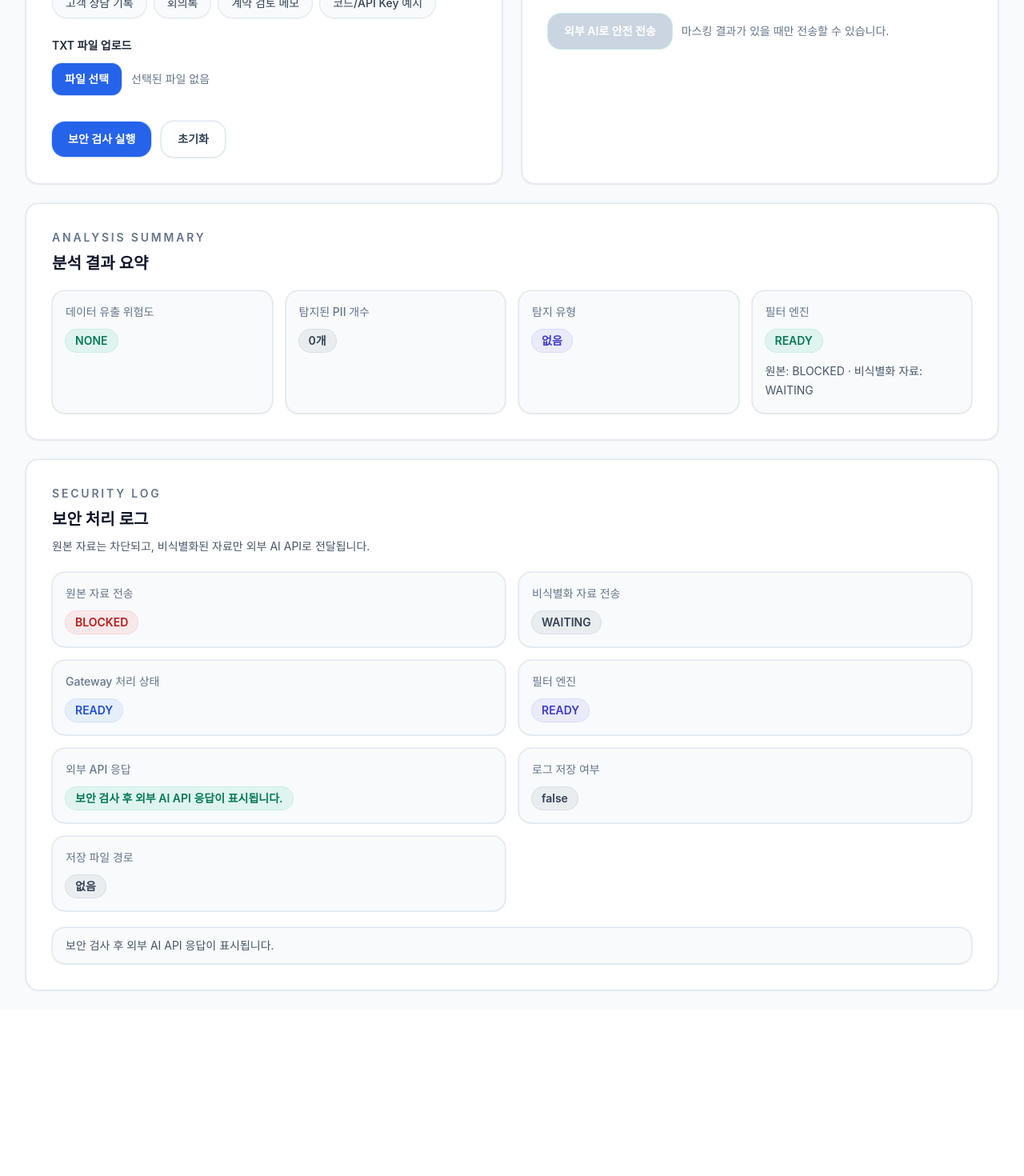
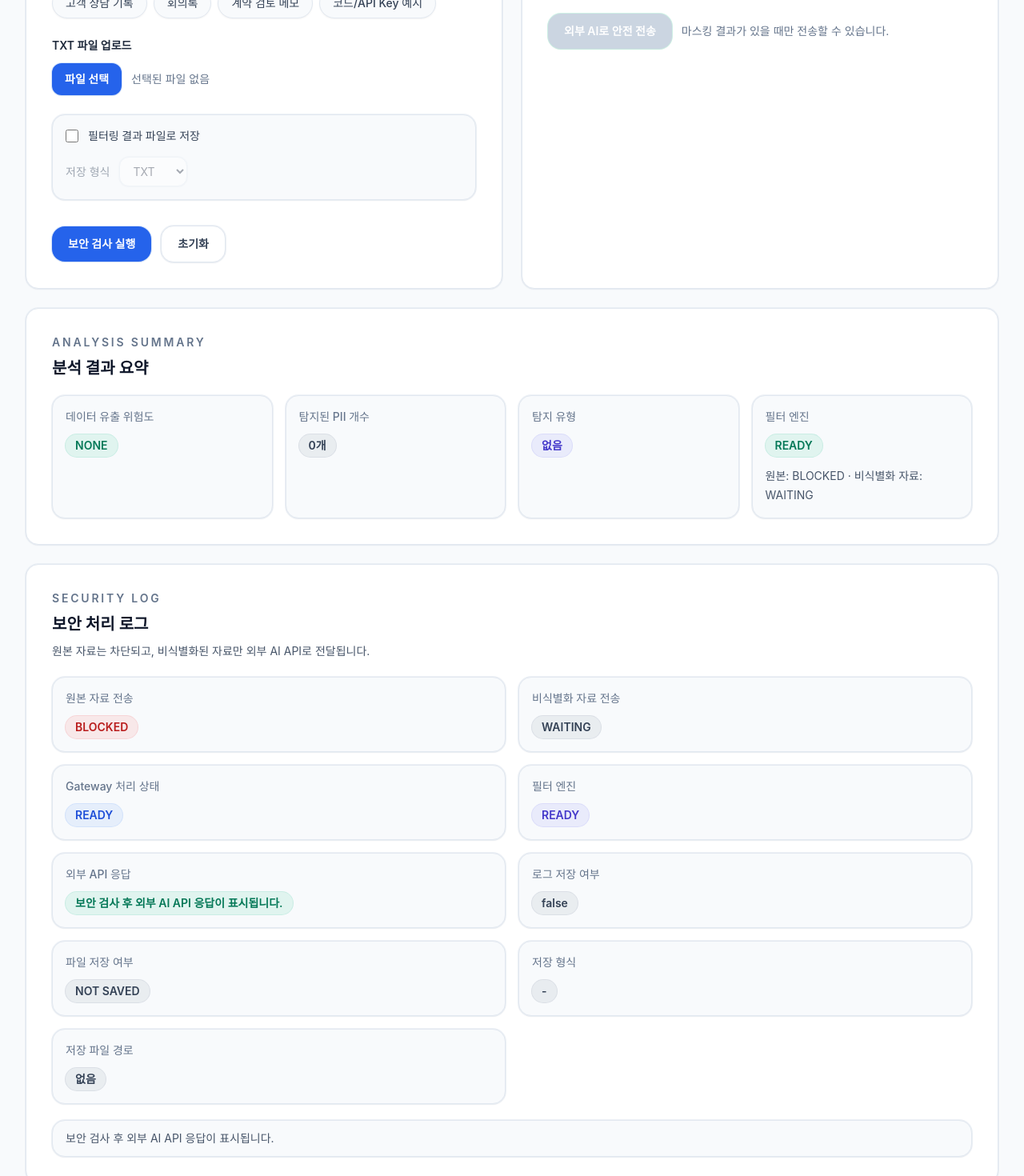
Before and after one commit to PII-Shield-Gateway/AI-Security-Gateway, a React (Vite) app in the folder frontend/: page / in a window 1280 px wide. Shown: the part 1078-2548 px from the top of the page at 80% size. Before the commit the page ends 2340 px from the top, so only its background shows below. Built offline with nearby package versions, Linux system fonts and the light colour scheme.

Commit message:
feat: add frontend filtered file  save option

```diff
--- a/frontend/src/App.jsx
+++ b/frontend/src/App.jsx
@@ -41,6 +41,8 @@ function App() {
   const [externalApiResponse, setExternalApiResponse] = useState(
     INITIAL_EXTERNAL_API_RESPONSE
   );
+  const [saveResult, setSaveResult] = useState(false);
+  const [outputFormat, setOutputFormat] = useState("txt");
   const [transferStatus, setTransferStatus] = useState("WAITING");
   const [gatewayStatus, setGatewayStatus] = useState("READY");
   const [savedFile, setSavedFile] = useState(null);
@@ -68,6 +70,8 @@ function App() {
     setRiskLevel("NONE");
     setFilterEngine("READY");
     setExternalApiResponse(INITIAL_EXTERNAL_API_RESPONSE);
+    setSaveResult(false);
+    setOutputFormat("txt");
     setTransferStatus("WAITING");
     setGatewayStatus("READY");
     setSavedFile(null);
@@ -135,7 +139,10 @@ function App() {
     setGatewayStatus("SCANNING");
 
     try {
-      const result = await filterText(sourceText);
+      const result = await filterText(sourceText, {
+        save: saveResult,
+        outputFormat,
+      });
       setMaskedText(result.masked_text ?? "");
       setDetectedPii(Array.isArray(result.detected_pii) ? result.detected_pii : []);
       setDetections(Array.isArray(result.detections) ? result.detections : []);
@@ -149,7 +156,7 @@ function App() {
     } catch (error) {
       setGatewayStatus("ERROR");
       setErrorMessage(
-        "보안 검사 중 오류가 발생했습니다. 백엔드 서버가 실행 중인지 확인하세요."
+        "보안 검사 또는 파일 저장 중 오류가 발생했습니다. 백엔드 서버가 실행 중인지 확인하세요."
       );
     } finally {
       setIsLoading(false);
@@ -181,7 +188,11 @@ function App() {
             sourceText={sourceText}
             onSourceTextChange={handleSourceTextChange}
             onSampleClick={handleSampleClick}
-            onFileUpload={handleFileUpload}
+            onTxtUpload={handleFileUpload}
+            saveResult={saveResult}
+            outputFormat={outputFormat}
+            onSaveResultChange={setSaveResult}
+            onOutputFormatChange={setOutputFormat}
             onRunCheck={handleRunCheck}
             onReset={handleReset}
             isLoading={isLoading}
--- a/frontend/src/api/gatewayApi.js
+++ b/frontend/src/api/gatewayApi.js
@@ -1,16 +1,20 @@
 const API_BASE_URL = "http://localhost:5000";
 
-export async function filterText(text) {
+export async function filterText(text, options = {}) {
   const response = await fetch(`${API_BASE_URL}/gateway/text`, {
     method: "POST",
     headers: {
       "Content-Type": "application/json",
     },
-    body: JSON.stringify({ text }),
+    body: JSON.stringify({
+      text,
+      save: options.save ?? false,
+      output_format: options.outputFormat ?? "txt",
+    }),
   });
 
   if (!response.ok) {
-    throw new Error(`Gateway API request failed with status ${response.status}`);
+    throw new Error("Gateway API request failed");
   }
 
   return response.json();
--- a/frontend/src/components/MaskedDocumentPanel.jsx
+++ b/frontend/src/components/MaskedDocumentPanel.jsx
@@ -71,7 +71,12 @@ function MaskedDocumentPanel({
 
       {savedFile?.saved_file ? (
         <div className="mt-5 rounded-2xl border border-emerald-200 bg-emerald-50 px-4 py-3 text-sm text-emerald-800 ring-1 ring-emerald-500/10 dark:border-emerald-500/20 dark:bg-emerald-500/10 dark:text-emerald-200">
-          저장된 파일: {savedFile.saved_file}
+          <div className="text-xs font-semibold uppercase tracking-[0.2em] text-emerald-600 dark:text-emerald-300">
+            저장 완료
+          </div>
+          <div className="mt-1 font-medium">
+            {String(savedFile.format || "").toUpperCase()} · {savedFile.saved_file}
+          </div>
         </div>
       ) : null}
     </section>
--- a/frontend/src/components/OriginalDocumentPanel.jsx
+++ b/frontend/src/components/OriginalDocumentPanel.jsx
@@ -5,6 +5,10 @@ function OriginalDocumentPanel({
   onSourceTextChange = () => {},
   onSampleClick = () => {},
   onTxtUpload = () => {},
+  saveResult = false,
+  outputFormat = "txt",
+  onSaveResultChange = () => {},
+  onOutputFormatChange = () => {},
   onRunCheck = () => {},
   onReset = () => {},
   isLoading = false,
@@ -92,6 +96,37 @@ function OriginalDocumentPanel({
         </div>
       </div>
 
+      <div className="mt-6 rounded-2xl border border-slate-200 bg-slate-50 p-4 shadow-sm ring-1 ring-slate-200/60 dark:border-slate-700 dark:bg-slate-950 dark:ring-slate-700/60">
+        <label className="flex items-center gap-3 text-sm font-medium text-slate-700 dark:text-slate-200">
+          <input
+            type="checkbox"
+            checked={saveResult}
+            onChange={(event) => onSaveResultChange(event.target.checked)}
+            className="h-4 w-4 rounded border-slate-300 accent-blue-600"
+          />
+          필터링 결과 파일로 저장
+        </label>
+
+        <div
+          className={`mt-4 flex flex-wrap items-center gap-3 ${
+            saveResult ? "" : "opacity-50"
+          }`}
+        >
+          <span className="text-sm text-slate-600 dark:text-slate-300">
+            저장 형식
+          </span>
+          <select
+            value={outputFormat}
+            onChange={(event) => onOutputFormatChange(event.target.value)}
+            disabled={!saveResult}
+            className="rounded-xl border border-slate-200 bg-white px-3 py-2 text-sm text-slate-900 shadow-sm ring-1 ring-slate-200/60 transition-colors duration-200 focus:border-blue-500 focus:outline-none focus:ring-2 focus:ring-blue-500/20 disabled:cursor-not-allowed dark:border-slate-700 dark:bg-slate-900 dark:text-slate-100 dark:ring-slate-700/60"
+          >
+            <option value="txt">TXT</option>
+            <option value="json">JSON</option>
+          </select>
+        </div>
+      </div>
+
       <div className="mt-8 flex flex-wrap items-center gap-3">
         <button
           type="button"
--- a/frontend/src/components/SecurityLog.jsx
+++ b/frontend/src/components/SecurityLog.jsx
@@ -43,6 +43,16 @@ function SecurityLog({
           label="로그 저장 여부"
           value={String(logSaved)}
           tone={logSaved ? "emerald" : "slate"}
+        />
+        <LogItem
+          label="파일 저장 여부"
+          value={savedFile?.saved_file ? "SAVED" : "NOT SAVED"}
+          tone={savedFile?.saved_file ? "emerald" : "slate"}
+        />
+        <LogItem
+          label="저장 형식"
+          value={savedFile?.format ? String(savedFile.format).toUpperCase() : "-"}
+          tone={savedFile?.saved_file ? "blue" : "slate"}
         />
         <LogItem
           label="저장 파일 경로"
```
